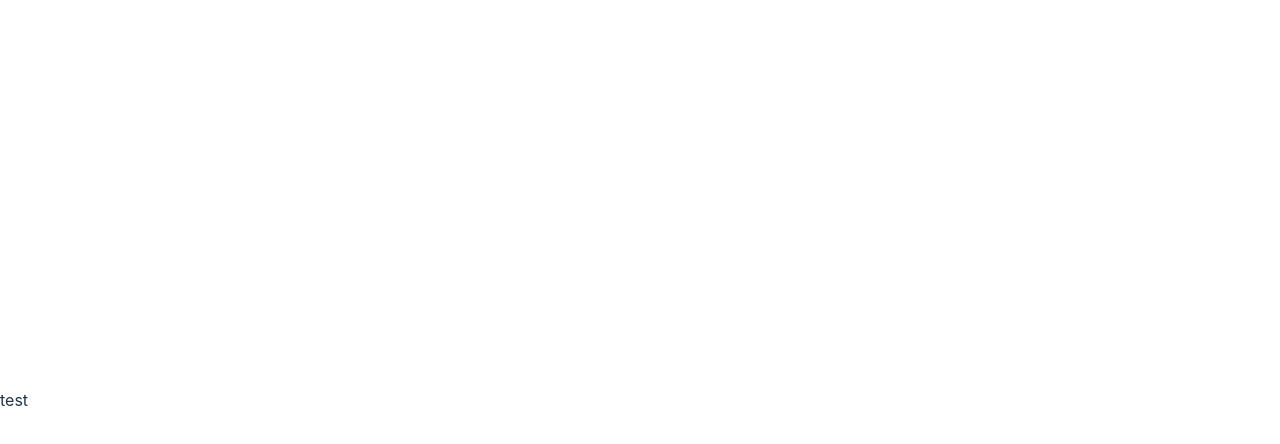
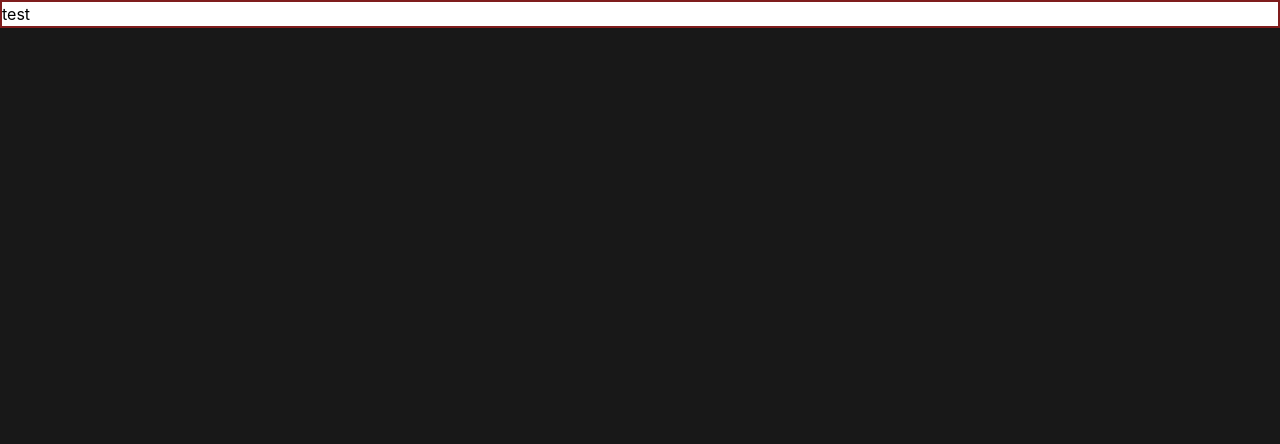
Before and after one commit to Killdroid2342/keylogger, a React (Vite) app: page / in a window 1280 px wide. Shown: the top 444 px of the page. Built offline with nearby package versions, Linux system fonts and the light colour scheme.

Commit message:
added one styles and added tailwind

```diff
--- a/src/index.css
+++ b/src/index.css
@@ -1,70 +1,24 @@
-:root {
-  font-family: Inter, Avenir, Helvetica, Arial, sans-serif;
-  font-size: 16px;
-  line-height: 24px;
-  font-weight: 400;
-
-  color-scheme: light dark;
-  color: rgba(255, 255, 255, 0.87);
-  background-color: #242424;
-
-  font-synthesis: none;
-  text-rendering: optimizeLegibility;
-  -webkit-font-smoothing: antialiased;
-  -moz-osx-font-smoothing: grayscale;
-  -webkit-text-size-adjust: 100%;
+html,
+body {
+  padding: 0;
+  margin: 0;
+  font-family: -apple-system, BlinkMacSystemFont, Segoe UI, Roboto, Oxygen,
+    Ubuntu, Cantarell, Fira Sans, Droid Sans, Helvetica Neue, sans-serif;
 }
 
 a {
-  font-weight: 500;
-  color: #646cff;
-  text-decoration: inherit;
-}
-a:hover {
-  color: #535bf2;
+  color: inherit;
+  text-decoration: none;
 }
 
+* {
+  box-sizing: border-box;
+}
 body {
-  margin: 0;
-  display: flex;
-  place-items: center;
-  min-width: 320px;
-  min-height: 100vh;
+  background-color: #181818;
+  /* color: white; */
 }
 
-h1 {
-  font-size: 3.2em;
-  line-height: 1.1;
-}
-
-button {
-  border-radius: 8px;
-  border: 1px solid transparent;
-  padding: 0.6em 1.2em;
-  font-size: 1em;
-  font-weight: 500;
-  font-family: inherit;
-  background-color: #1a1a1a;
-  cursor: pointer;
-  transition: border-color 0.25s;
-}
-button:hover {
-  border-color: #646cff;
-}
-button:focus,
-button:focus-visible {
-  outline: 4px auto -webkit-focus-ring-color;
-}
-
-@media (prefers-color-scheme: light) {
-  :root {
-    color: #213547;
-    background-color: #ffffff;
-  }
-  a:hover {
-    color: #747bff;
-  }
-  button {
-    background-color: #f9f9f9;
-  }
-}
+@tailwind base;
+@tailwind components;
+@tailwind utilities;
```
